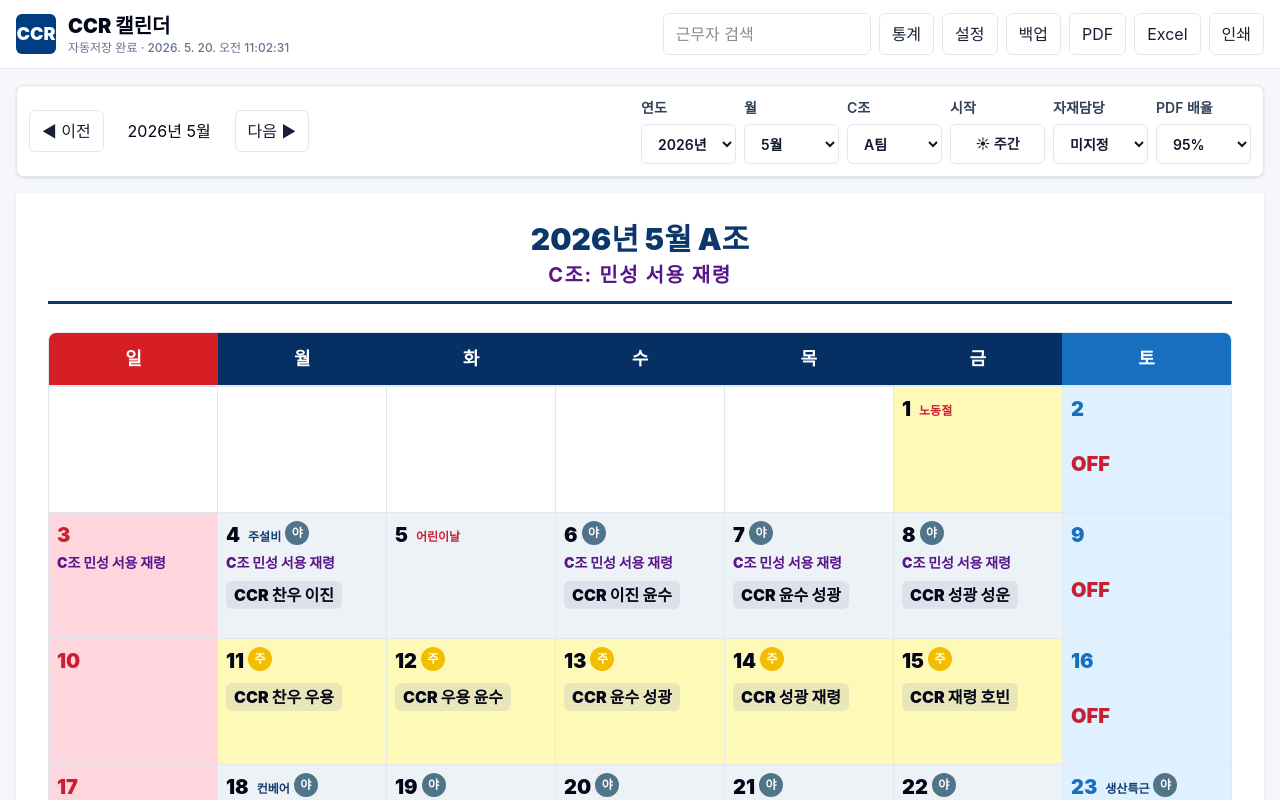
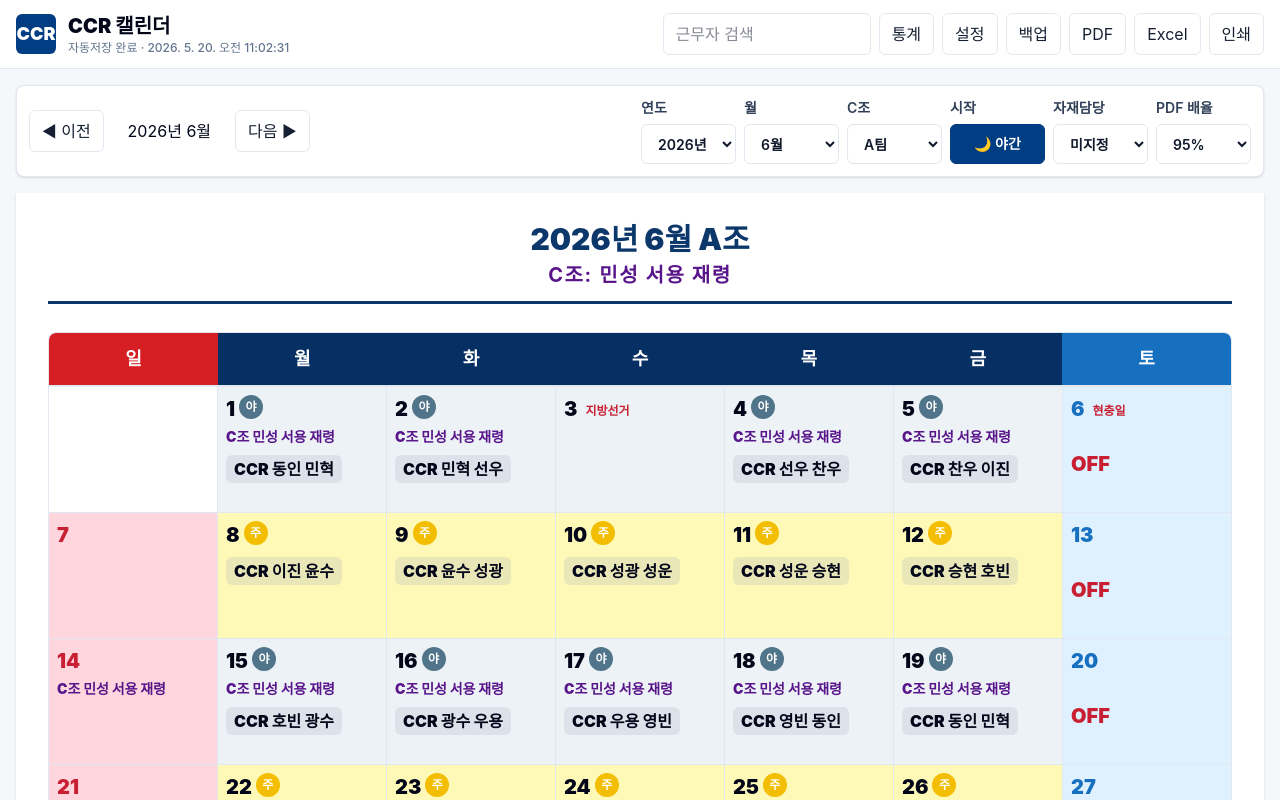
Before and after one commit to dudqks0319-cpu/2026-5-ccr-calendar, a React (Vite) app: page / in a window 1280 px wide. Shown: the top 800 px of the page. Built offline with nearby package versions, Linux system fonts and the light colour scheme.

Commit message:
Add June 2026 CCR schedule and print layout

```diff
--- a/src/components/CalendarControls.tsx
+++ b/src/components/CalendarControls.tsx
@@ -1,6 +1,8 @@
 import type { CCRCalendarState, CTeamKey } from '../types/ccr.js';
 import { C_TEAM_KEYS } from '../constants/defaults.js';
 import { buildBaseRotation } from '../logic/buildBaseRotation.js';
+import { getMonthStartWithNight } from '../logic/generateMonthSchedule.js';
+import { toMonthKey } from '../utils/date.js';
 import { Button, Field, Select } from './ui.js';
 
 type CalendarControlsProps = {
@@ -20,6 +22,12 @@ export function CalendarControls({
 }: CalendarControlsProps) {
   const allWorkers = buildBaseRotation(state.dayTeams);
   const years = Array.from({ length: 11 }, (_, index) => state.selectedYear - 5 + index);
+  const monthKey = toMonthKey(state.selectedYear, state.selectedMonthIndex);
+  const currentStartWithNight = getMonthStartWithNight(
+    state,
+    state.selectedYear,
+    state.selectedMonthIndex,
+  );
 
   return (
     <section className="no-print mx-auto grid max-w-[1480px] gap-3 px-4 py-4">
@@ -110,15 +118,20 @@ export function CalendarControls({
           <Field label="시작">
             <Button
               type="button"
-              variant={state.startWithNight ? 'primary' : 'secondary'}
-              onClick={() =>
+              variant={currentStartWithNight ? 'primary' : 'secondary'}
+              onClick={() => {
+                const nextStartWithNight = !currentStartWithNight;
                 onChange({
                   ...state,
-                  startWithNight: !state.startWithNight,
-                })
-              }
+                  startWithNight: nextStartWithNight,
+                  monthStartWithNight: {
+                    ...state.monthStartWithNight,
+                    [monthKey]: nextStartWithNight,
+                  },
+                });
+              }}
             >
-              {state.startWithNight ? '🌙 야간' : '☀ 주간'}
+              {currentStartWithNight ? '🌙 야간' : '☀ 주간'}
             </Button>
           </Field>
 
--- a/src/components/DayCell.tsx
+++ b/src/components/DayCell.tsx
@@ -16,7 +16,9 @@ function includesSearch(day: CalendarDay, searchTerm: string) {
 export function DayCell({ day, searchTerm, onClick }: DayCellProps) {
   const matched = includesSearch(day, searchTerm);
   const displayCTeamText = day.cTeamText.replaceAll(',', '');
-  const isHoliday = ['노동절', '어린이날', '석가탄신일'].includes(day.comment);
+  const isHoliday = ['노동절', '어린이날', '석가탄신일', '지방선거', '현충일'].includes(
+    day.comment,
+  );
   const isSaturdayOff = day.dayOfWeek === 6 && day.isOff;
   const isSunday = day.dayOfWeek === 0;
   const shiftBadge = day.isNight ? '야' : '주';
--- a/src/components/MonthCalendar.tsx
+++ b/src/components/MonthCalendar.tsx
@@ -69,7 +69,10 @@ export function MonthCalendar({
 
       <div className="grid grid-cols-7 overflow-hidden border-l border-slate-200">
         {emptyPrefix.map((index) => (
-          <div key={`empty-${index}`} className="min-h-[126px] border-r border-t border-slate-200 bg-white" />
+          <div
+            key={`empty-${index}`}
+            className="calendar-empty-day min-h-[126px] border-r border-t border-slate-200 bg-white"
+          />
         ))}
         {schedule.days.map((day) => (
           <DayCell key={day.dateKey} day={day} searchTerm={searchTerm} onClick={onDayClick} />
@@ -84,7 +87,7 @@ export function MonthCalendar({
           id="monthMemo"
           value={monthMemo}
           placeholder="월 전체 공지, 특이사항, 교대 이슈를 기록하세요."
-          className="min-h-32 resize-none border-0 font-mono text-base leading-8 text-slate-700 focus:border-transparent focus:ring-0"
+          className="screen-month-memo min-h-32 resize-none border-0 font-mono text-base leading-8 text-slate-700 focus:border-transparent focus:ring-0"
           onChange={(event) =>
             onChange({
               ...state,
@@ -95,6 +98,9 @@ export function MonthCalendar({
             })
           }
         />
+        <div className="print-month-memo hidden whitespace-pre-wrap font-mono text-base leading-8 text-slate-700">
+          {monthMemo}
+        </div>
       </div>
     </section>
   );
--- a/src/constants/defaults.ts
+++ b/src/constants/defaults.ts
@@ -7,6 +7,7 @@ export const DEFAULT_STATE: CCRCalendarState = {
   selectedYear: 2026,
   selectedMonthIndex: 4,
   startWithNight: false,
+  monthStartWithNight: {},
   selectedCTeamKey: 'A',
   dayTeams: {
     conveyor: {
--- /dev/null
+++ b/src/constants/june2026Preset.ts
@@ -0,0 +1,75 @@
+import type { CCRCalendarState, DayOverride } from '../types/ccr.js';
+
+const june2026Overrides: Record<string, DayOverride> = {
+  '2026-06-01': { am: '동인', pm: '민혁' },
+  '2026-06-02': { am: '민혁', pm: '선우' },
+  '2026-06-03': { isOff: true, comment: '지방선거' },
+  '2026-06-04': { am: '선우', pm: '찬우' },
+  '2026-06-05': { am: '찬우', pm: '이진' },
+  '2026-06-06': { isOff: true, isSaturdayOvertime: false, comment: '현충일' },
+  '2026-06-08': { am: '이진', pm: '윤수' },
+  '2026-06-09': { am: '윤수', pm: '성광' },
+  '2026-06-10': { am: '성광', pm: '성운' },
+  '2026-06-11': { am: '성운', pm: '승현' },
+  '2026-06-12': { am: '승현', pm: '호빈' },
+  '2026-06-13': { isOff: true, isSaturdayOvertime: false },
+  '2026-06-15': { am: '호빈', pm: '광수' },
+  '2026-06-16': { am: '광수', pm: '우용' },
+  '2026-06-17': { am: '우용', pm: '영빈' },
+  '2026-06-18': { am: '영빈', pm: '동인' },
+  '2026-06-19': { am: '동인', pm: '민혁' },
+  '2026-06-20': { isOff: true, isSaturdayOvertime: false },
+  '2026-06-22': { am: '민혁', pm: '선우' },
+  '2026-06-23': { am: '선우', pm: '찬우' },
+  '2026-06-24': { am: '찬우', pm: '이진' },
+  '2026-06-25': { am: '이진', pm: '윤수' },
+  '2026-06-26': { am: '윤수', pm: '성광' },
+  '2026-06-27': { isOff: true, isSaturdayOvertime: false },
+  '2026-06-29': { am: '성광', pm: '성운' },
+  '2026-06-30': { am: '성운', pm: '승현' },
+};
+
+export function applyJune2026PhotoPreset(state: CCRCalendarState): CCRCalendarState {
+  return {
+    ...state,
+    selectedYear: 2026,
+    selectedMonthIndex: 5,
+    startWithNight: true,
+    monthStartWithNight: {
+      ...state.monthStartWithNight,
+      '2026-06': true,
+    },
+    selectedCTeamKey: 'A',
+    cTeams: {
+      ...state.cTeams,
+      A: {
+        label: 'A팀',
+        members: ['민성', '서용', '재령'],
+      },
+    },
+    offDays: {
+      ...state.offDays,
+      '2026-06-03': true,
+      '2026-06-06': true,
+      '2026-06-13': true,
+      '2026-06-20': true,
+      '2026-06-27': true,
+    },
+    overrides: {
+      ...state.overrides,
+      ...june2026Overrides,
+    },
+    saturdayOvertime: {
+      ...state.saturdayOvertime,
+      '2026-06-06': false,
+      '2026-06-13': false,
+      '2026-06-20': false,
+      '2026-06-27': false,
+    },
+    monthMemo: {
+      ...state.monthMemo,
+      '2026-06':
+        '1직 평일 협정 : C팀 /\n1직 휴무 정취근무 협정 : B팀 /\n2직 평일 협정(C조 결원 시 순서변경) : C팀 /\n\n일요일 야간근무자 일요일 주간협정과 결원 시 다음팀과 주간변경(23.09.18 변경)',
+    },
+  };
+}
--- a/src/constants/may2026Preset.ts
+++ b/src/constants/may2026Preset.ts
@@ -37,6 +37,10 @@ export function applyMay2026PhotoPreset(state: CCRCalendarState): CCRCalendarSta
     selectedYear: 2026,
     selectedMonthIndex: 4,
     startWithNight: false,
+    monthStartWithNight: {
+      ...state.monthStartWithNight,
+      '2026-05': false,
+    },
     selectedCTeamKey: 'A',
     cTeams: {
       ...state.cTeams,
--- a/src/logic/generateMonthSchedule.ts
+++ b/src/logic/generateMonthSchedule.ts
@@ -6,6 +6,7 @@ import type {
   MonthSchedule,
 } from '../types/ccr.js';
 import { getDaysInMonth, toDateKey } from '../utils/date.js';
+import { toMonthKey } from '../utils/date.js';
 import { buildBaseRotation } from './buildBaseRotation.js';
 import { getMaterialWorker } from './getMaterialWorker.js';
 import { getSealerTeam } from './getSealerTeam.js';
@@ -95,6 +96,14 @@ export function isDateOff(dateKey: string, isSunday: boolean, state: CCRCalendar
   return isSunday;
 }
 
+export function getMonthStartWithNight(
+  state: CCRCalendarState,
+  year: number,
+  monthIndex: number,
+) {
+  return state.monthStartWithNight[toMonthKey(year, monthIndex)] ?? state.startWithNight;
+}
+
 export function generateMonthSchedule(
   state: CCRCalendarState,
   year = state.selectedYear,
@@ -105,6 +114,7 @@ export function generateMonthSchedule(
   const baseRotation = buildBaseRotation(state.dayTeams);
   const selectedCTeamMembers =
     state.cTeams[state.selectedCTeamKey]?.members.filter(Boolean) || [];
+  const startWithNight = getMonthStartWithNight(state, year, monthIndex);
   const days: CalendarDay[] = [];
   let pointer = 0;
 
@@ -114,7 +124,7 @@ export function generateMonthSchedule(
     const dayOfWeek = date.getDay();
     const isSunday = dayOfWeek === 0;
     const isOff = isDateOff(dateKey, isSunday, state);
-    const isNight = isNightWeek(day, firstDayOfMonthWeekday, state.startWithNight);
+    const isNight = isNightWeek(day, firstDayOfMonthWeekday, startWithNight);
     const override = state.overrides[dateKey];
     const materialWorker =
       override?.materialWorker || state.materialRule.dateWorkers[dateKey] || getMaterialWorker(dateKey, state);
--- a/src/logic/storage.ts
+++ b/src/logic/storage.ts
@@ -1,10 +1,12 @@
 import { DEFAULT_STATE, STORAGE_KEY } from '../constants/defaults.js';
+import { applyJune2026PhotoPreset } from '../constants/june2026Preset.js';
 import { applyMay2026PhotoPreset } from '../constants/may2026Preset.js';
 import type { CCRCalendarState } from '../types/ccr.js';
 import { downloadTextFile, toDateKey } from '../utils/date.js';
 
 function cloneDefaultState(): CCRCalendarState {
-  return applyMay2026PhotoPreset(JSON.parse(JSON.stringify(DEFAULT_STATE)) as CCRCalendarState);
+  const state = JSON.parse(JSON.stringify(DEFAULT_STATE)) as CCRCalendarState;
+  return applyJune2026PhotoPreset(applyMay2026PhotoPreset(state));
 }
 
 export function mergeState(parsed: Partial<CCRCalendarState>): CCRCalendarState {
@@ -19,6 +21,30 @@ export function mergeState(parsed: Partial<CCRCalendarState>): CCRCalendarState
     cTeams: {
       ...defaults.cTeams,
       ...parsed.cTeams,
+    },
+    monthStartWithNight: {
+      ...defaults.monthStartWithNight,
+      ...parsed.monthStartWithNight,
+    },
+    offDays: {
+      ...defaults.offDays,
+      ...parsed.offDays,
+    },
+    overrides: {
+      ...defaults.overrides,
+      ...parsed.overrides,
+    },
+    comments: {
+      ...defaults.comments,
+      ...parsed.comments,
+    },
+    monthMemo: {
+      ...defaults.monthMemo,
+      ...parsed.monthMemo,
+    },
+    saturdayOvertime: {
+      ...defaults.saturdayOvertime,
+      ...parsed.saturdayOvertime,
     },
     materialRule: {
       ...defaults.materialRule,
--- a/src/styles.css
+++ b/src/styles.css
@@ -28,24 +28,115 @@ textarea {
   font: inherit;
 }
 
+@page {
+  size: A4 landscape;
+  margin: 7mm;
+}
+
 @media print {
+  html,
   body {
     background: white;
+    margin: 0;
+    min-width: 0;
+    overflow: visible;
+  }
+
+  * {
+    -webkit-print-color-adjust: exact;
+    print-color-adjust: exact;
   }
 
   .no-print {
     display: none !important;
   }
 
+  main,
+  main > div {
+    margin: 0 !important;
+    overflow: visible !important;
+    padding: 0 !important;
+  }
+
   #print-area {
-    width: 100%;
+    box-sizing: border-box;
+    width: 100% !important;
+    min-width: 0 !important;
+    max-width: none !important;
     background: white;
+    padding: 0 !important;
     box-shadow: none !important;
+    page-break-inside: avoid;
+  }
+
+  #print-area h2 {
+    font-size: 21pt !important;
+    line-height: 1.1 !important;
+  }
+
+  #print-area p {
+    font-size: 12pt !important;
+    line-height: 1.2 !important;
+  }
+
+  #print-area > div:first-child {
+    margin-bottom: 5mm !important;
+    padding-bottom: 3mm !important;
+  }
+
+  #print-area .grid.grid-cols-7 > div {
+    min-width: 0 !important;
+  }
+
+  .calendar-empty-day,
+  .calendar-day {
+    min-height: 22mm !important;
   }
 
   .calendar-day {
-    min-height: 150px;
     break-inside: avoid;
-    font-size: 10px;
+    padding: 1.5mm !important;
+    font-size: 8pt !important;
+  }
+
+  .calendar-day .text-xl {
+    font-size: 12pt !important;
+    line-height: 1.1 !important;
+  }
+
+  .calendar-day .text-base {
+    font-size: 8.5pt !important;
+    line-height: 1.15 !important;
+  }
+
+  .calendar-day .text-sm {
+    font-size: 7.5pt !important;
+    line-height: 1.1 !important;
+  }
+
+  .calendar-day .text-xs {
+    font-size: 6.5pt !important;
+    line-height: 1.1 !important;
+  }
+
+  .calendar-day .size-6 {
+    height: 4.5mm !important;
+    width: 4.5mm !important;
+  }
+
+  .screen-month-memo {
+    display: none !important;
+  }
+
+  .print-month-memo {
+    display: block !important;
+    min-height: 30mm !important;
+    font-size: 9pt !important;
+    line-height: 1.7 !important;
+  }
+
+  #print-area > div:last-child {
+    margin-top: 5mm !important;
+    padding: 4mm !important;
   }
 }
--- a/src/types/ccr.ts
+++ b/src/types/ccr.ts
@@ -71,6 +71,7 @@ export type CCRCalendarState = {
   selectedYear: number;
   selectedMonthIndex: number;
   startWithNight: boolean;
+  monthStartWithNight: Record<string, boolean>;
   selectedCTeamKey: CTeamKey;
   dayTeams: Record<TeamKey, TeamConfig>;
   cTeams: Record<CTeamKey, CTeamConfig>;
```
Also changed, not shown: 2 other files (tests, documents, lock files or other folders).
